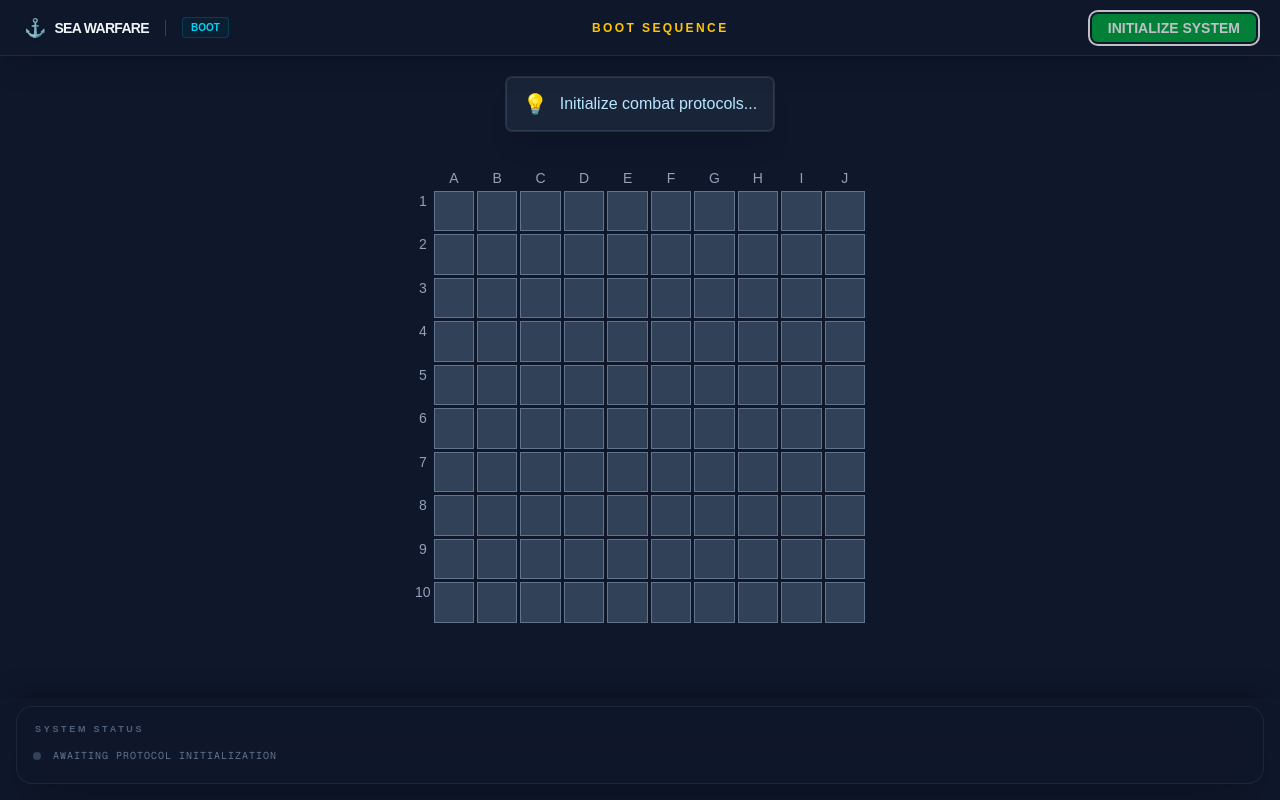
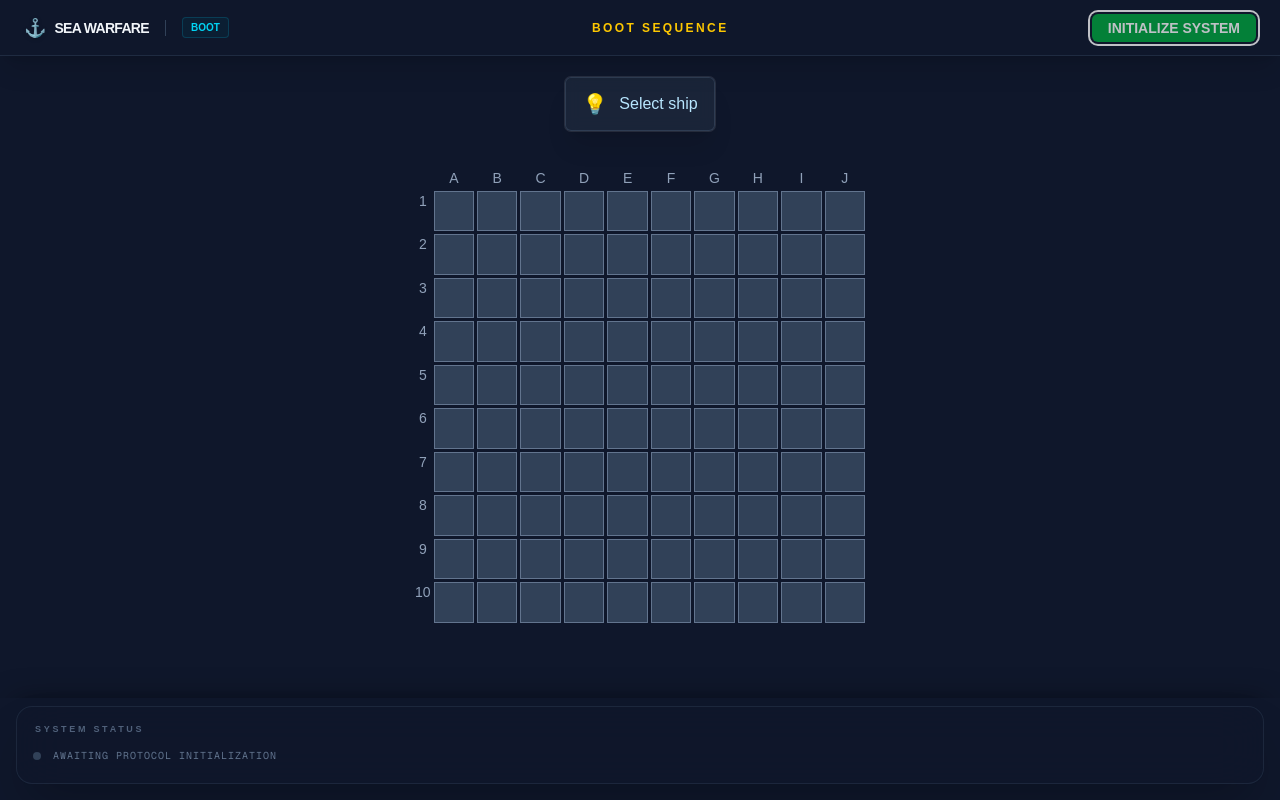
Before and after one commit to BetoCarr/sea-warfare, a Next.js app: page / in a window 1280 px wide. Built offline with nearby package versions, Linux system fonts and the light colour scheme.

Commit message:
feat(placement): connect derivePlacementPresentation to game feedback UI

```diff
--- a/src/application/placement/derive/derivePlacementPresentation.ts
+++ b/src/application/placement/derive/derivePlacementPresentation.ts
@@ -20,31 +20,31 @@ export function derivePlacementPresentation({
 
     if (availability.allShipsPlaced) {
         return {
-            message: 'FLEET_READY',
+            message: 'Fleet ready',
         };
     }
 
     if (!selectedShipType) {
         return {
-            message: 'SELECT_SHIP',
+            message: 'Select ship',
         };
     }
 
     if (!preview) {
         return {
-            message: 'SELECT_POSITION',
+            message: 'Select position',
         };
     }
 
     if (preview && !preview.isValid) {
         return {
-            message: 'INVALID_PLACEMENT',
+            message: 'Invalid placement',
 
             validationError: preview.validationError,
         };
     }
 
     return {
-        message: 'PLACE_SHIP',
+        message: 'Place ship',
     };
 }
--- a/src/application/placement/derive/placement-presentation.types.ts
+++ b/src/application/placement/derive/placement-presentation.types.ts
@@ -1,11 +1,11 @@
 import type { PlacementValidationError } from '@/lib/domain/placement/models/PlacementValidationError';
 
 export type PlacementPresentationMessage =
-    | 'FLEET_READY'
-    | 'SELECT_SHIP'
-    | 'SELECT_POSITION'
-    | 'INVALID_PLACEMENT'
-    | 'PLACE_SHIP';
+    | 'Fleet ready'
+    | 'Select ship'
+    | 'Select position'
+    | 'Invalid placement'
+    | 'Place ship';
 
 export type PlacementPresentation = {
     message: PlacementPresentationMessage;
--- a/src/components/game/GameScreen.tsx
+++ b/src/components/game/GameScreen.tsx
@@ -10,6 +10,7 @@ import { GameStage } from "./GameStage";
 import { GameFooter } from "../hud/GameFooter";
 import { useGameFlowController } from "@/application/game-flow/useGameFlowController";
 import { useSupportsHover } from "@/lib/device/useSupportsHover";
+import { usePlacementFlow } from "@/application/placement/hooks/usePlacementFlow";
 
 export function GameScreen() {
     const [feedback, setFeedback] = useState<string | null>(null);
@@ -19,6 +20,7 @@ export function GameScreen() {
     const supportsHover = useSupportsHover();
 
     const flow = useGameFlowController();
+    const placement = usePlacementFlow()
 
     const {
         playerAttack,
@@ -68,7 +70,7 @@ export function GameScreen() {
         }
     }, [lastAttack]);
 
-    const activeMessage = feedback || flow.presentation.message;
+    const activeMessage = feedback || placement.presentation.message || flow.presentation.message;
     const activeType = feedback ? feedbackType : 'instruction';
 
     const handleInitialize = () => initializeGame({ boardSize: BOARD_SIZE });
--- a/src/components/game/GameStage.tsx
+++ b/src/components/game/GameStage.tsx
@@ -31,6 +31,8 @@ export const GameStage = ({
 
     const placement = usePlacementFlow();
     const flow = useGameFlowController();
+
+    console.log(placement.presentation)
 
     const boardVM = useBoardViewModel({
         boardVariant: 'player',
--- a/src/components/hud/GameHUD.tsx
+++ b/src/components/hud/GameHUD.tsx
@@ -21,8 +21,8 @@ export function GameHUD({ onInitialize, onConfirm }: GameHUDProps) {
       currentTurn: state.currentTurn,
     }))
   );
+
   const flow = useGameFlowController();
-
 
   const handleConfirmAction = () => {
     if (onConfirm) {
@@ -36,6 +36,7 @@ export function GameHUD({ onInitialize, onConfirm }: GameHUDProps) {
         return <span className="text-xs font-bold text-yellow-400 tracking-[0.2em]">BOOT SEQUENCE</span>;
     }
     if (flow.capabilities.canPlaceShip) {
+      console.log("Holaa")
       return (
         <div className="hidden md:flex items-center gap-4">
           <span className="text-xs text-slate-400 font-medium uppercase tracking-wider">Fleet Setup</span>
```
